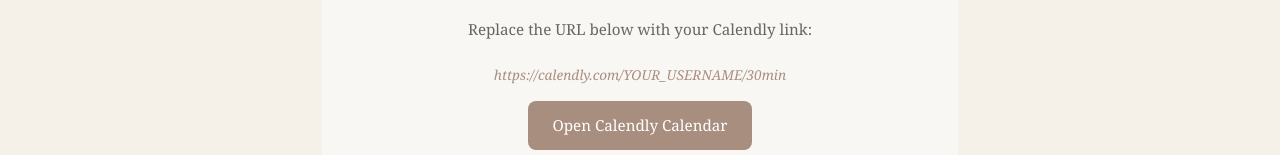
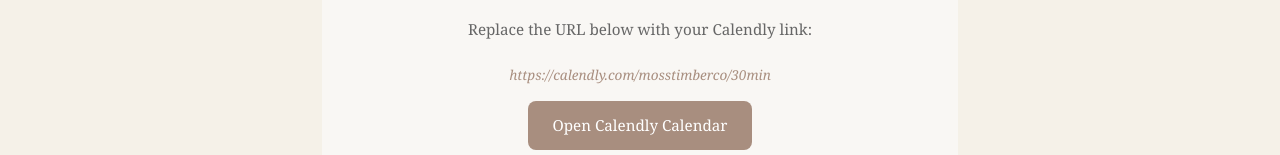
Before and after one commit to mosstimberco/moss-timber-photography, a Next.js app: page / in a window 1280 px wide. Both pictures are taken after a click on the button "Book Now ↘". Shown: the part 339-494 px from the top of the page. Built offline with nearby package versions, Linux system fonts and the light colour scheme.

Commit message:
Add Calendly link

```diff
--- a/app/page.js
+++ b/app/page.js
@@ -297,7 +297,7 @@
             <div style={{ backgroundColor: '#F9F7F4', padding: '2rem', borderRadius: '12px', textAlign: 'center', marginBottom: '2rem' }}>
               <p style={{ marginBottom: '1rem', fontWeight: 'normal' }}>📅 Interactive Calendar</p>
               <p style={{ color: '#666', marginBottom: '1.5rem', fontSize: '0.95rem' }}>Replace the URL below with your Calendly link:</p>
-              <p style={{ fontSize: '0.85rem', color: '#A88E7F', marginBottom: '1rem', fontStyle: 'italic' }}>https://calendly.com/YOUR_USERNAME/30min</p>
+              <p style={{ fontSize: '0.85rem', color: '#A88E7F', marginBottom: '1rem', fontStyle: 'italic' }}>https://calendly.com/mosstimberco/30min</p>
               <button onClick={() => alert('In production, this would open your live Calendly calendar. Replace the URL above with your actual Calendly booking link.')} style={{ backgroundColor: '#A88E7F', color: 'white', border: 'none', padding: '0.8rem 1.5rem', fontSize: '0.95rem', cursor: 'pointer', borderRadius: '8px', fontFamily: 'inherit' }}>Open Calendly Calendar</button>
             </div>
 
```
